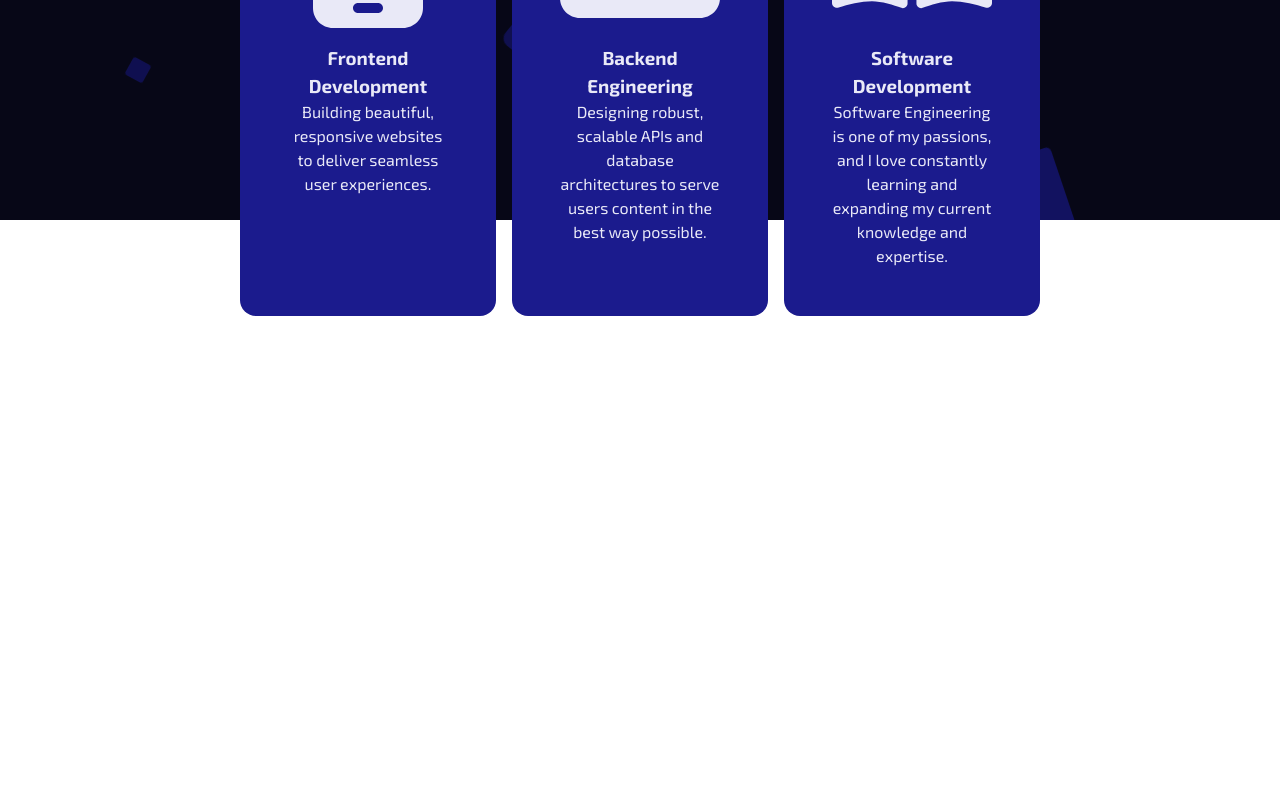
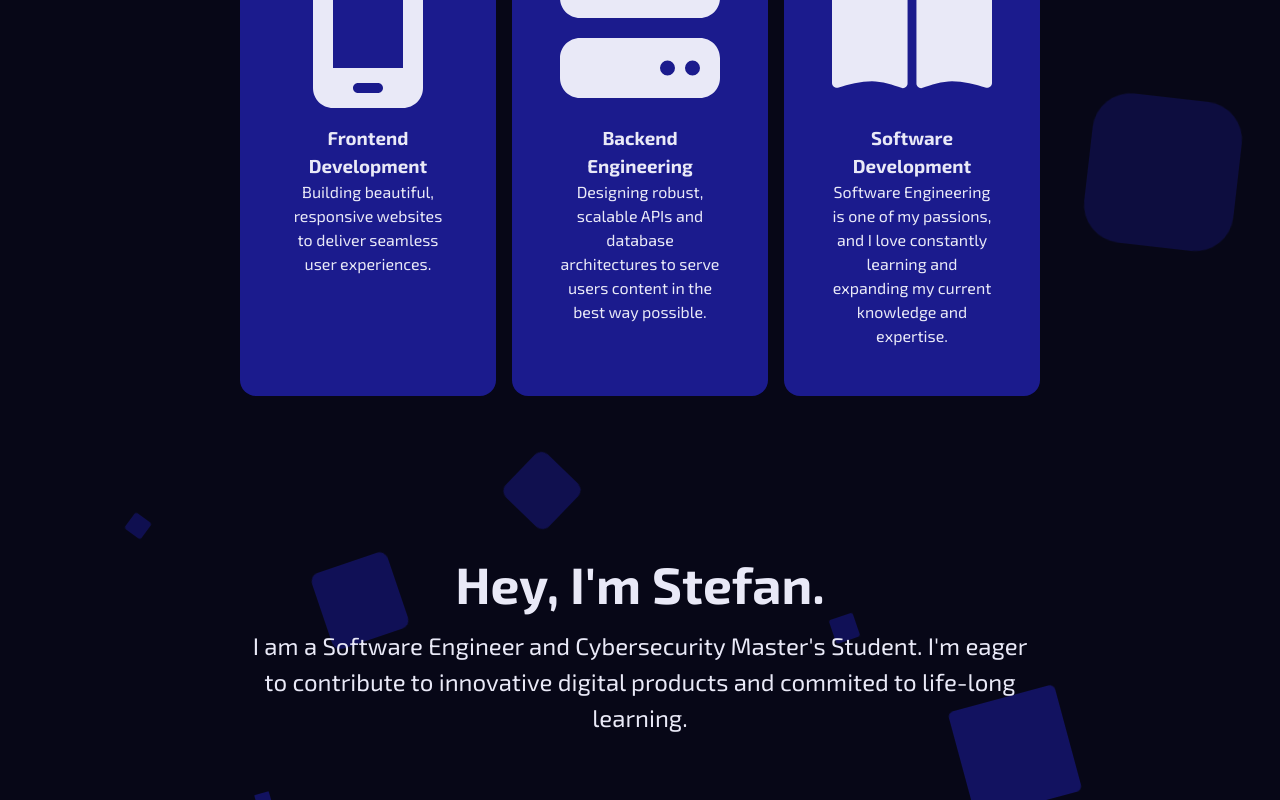
Before and after one commit to PopescuStefan1/Personal-Website, a React (Vite) app: page / in a window 1280 px wide. Shown: the part 580-1380 px from the top of the page. Before the commit the page ends 960 px from the top, so only its background shows below. Built offline with nearby package versions, Linux system fonts and the light colour scheme.

Commit message:
Fix background and add intro section

```diff
--- a/src/App.css
+++ b/src/App.css
@@ -19,14 +19,16 @@
     margin: 0 auto;
     text-align: center;
     color: var(--text-color);
+    width: 100%;
+}
+
+.root-container {
+    position: relative;
     min-height: 100vh;
-    width: 100%;
 }
 
 .context {
     width: 100%;
-    position: absolute;
-    z-index: 1;
     display: flex;
     align-items: center;
     justify-content: center;
@@ -34,7 +36,11 @@
 
 .area {
     background: var(--background-color);
-    min-height: 100vh;
+    position: absolute;
+    z-index: -1;
+    top: 0;
+    left: 0;
+    height: 100%;
     width: 100%;
 }
 
@@ -141,7 +147,7 @@
     }
 
     100% {
-        transform: translateY(-1000px) rotate(720deg);
+        transform: translateY(calc(-1 * var(--container-height))) rotate(720deg);
         opacity: 0;
         border-radius: 50%;
     }
@@ -220,8 +226,12 @@
     color: var(--accent-color);
 }
 
+.icon-cards,
+.intro-div {
+    margin-top: 10rem;
+}
+
 .icon-cards {
-    margin-top: 5rem;
     display: grid;
     grid-template-columns: 1fr 1fr 1fr;
     column-gap: 1rem;
@@ -245,3 +255,19 @@
 .card h3 {
     margin-top: 1rem;
 }
+
+.intro-div {
+    display: flex;
+    flex-direction: column;
+    justify-content: center;
+    align-items: center;
+}
+
+.intro-container {
+    max-width: 840px;
+}
+
+.intro-container p {
+    margin-top: 1rem;
+    font-size: 1.5rem;
+}
--- a/src/App.jsx
+++ b/src/App.jsx
@@ -2,10 +2,31 @@ import "./App.css";
 import { IconContext } from "react-icons";
 import { MdComputer } from "react-icons/md";
 import { FaServer, FaMobileScreen, FaBookOpen } from "react-icons/fa6";
+import { useEffect, useRef } from "react";
 
 function App() {
+    const circlesRef = useRef(null);
+
+    useEffect(() => {
+        console.log("effect");
+        const circles = circlesRef.current;
+        if (!circles) return;
+
+        // Create a ResizeObserver to update the custom property on size changes
+        const resizeObserver = new ResizeObserver((entries) => {
+            for (let entry of entries) {
+                circles.style.setProperty("--container-height", `${entry.contentRect.height}px`);
+            }
+        });
+
+        resizeObserver.observe(circles);
+
+        // Clean up on unmount
+        return () => resizeObserver.disconnect();
+    }, []);
+
     return (
-        <>
+        <div className="root-container">
             <div className="context">
                 <div className="container">
                     <div className="header-div">
@@ -66,11 +87,21 @@ function App() {
                             </p>
                         </div>
                     </div>
+
+                    <div className="intro-div">
+                        <div className="intro-container">
+                            <h1>Hey, I&apos;m Stefan.</h1>
+                            <p>
+                                I am a Software Engineer and Cybersecurity Master&apos;s Student. I&apos;m eager to
+                                contribute to innovative digital products and commited to life-long learning.
+                            </p>
+                        </div>
+                    </div>
                 </div>
             </div>
 
             <div className="area">
-                <ul className="circles">
+                <ul className="circles" ref={circlesRef}>
                     <li></li>
                     <li></li>
                     <li></li>
@@ -83,7 +114,7 @@ function App() {
                     <li></li>
                 </ul>
             </div>
-        </>
+        </div>
     );
 }
 
```
